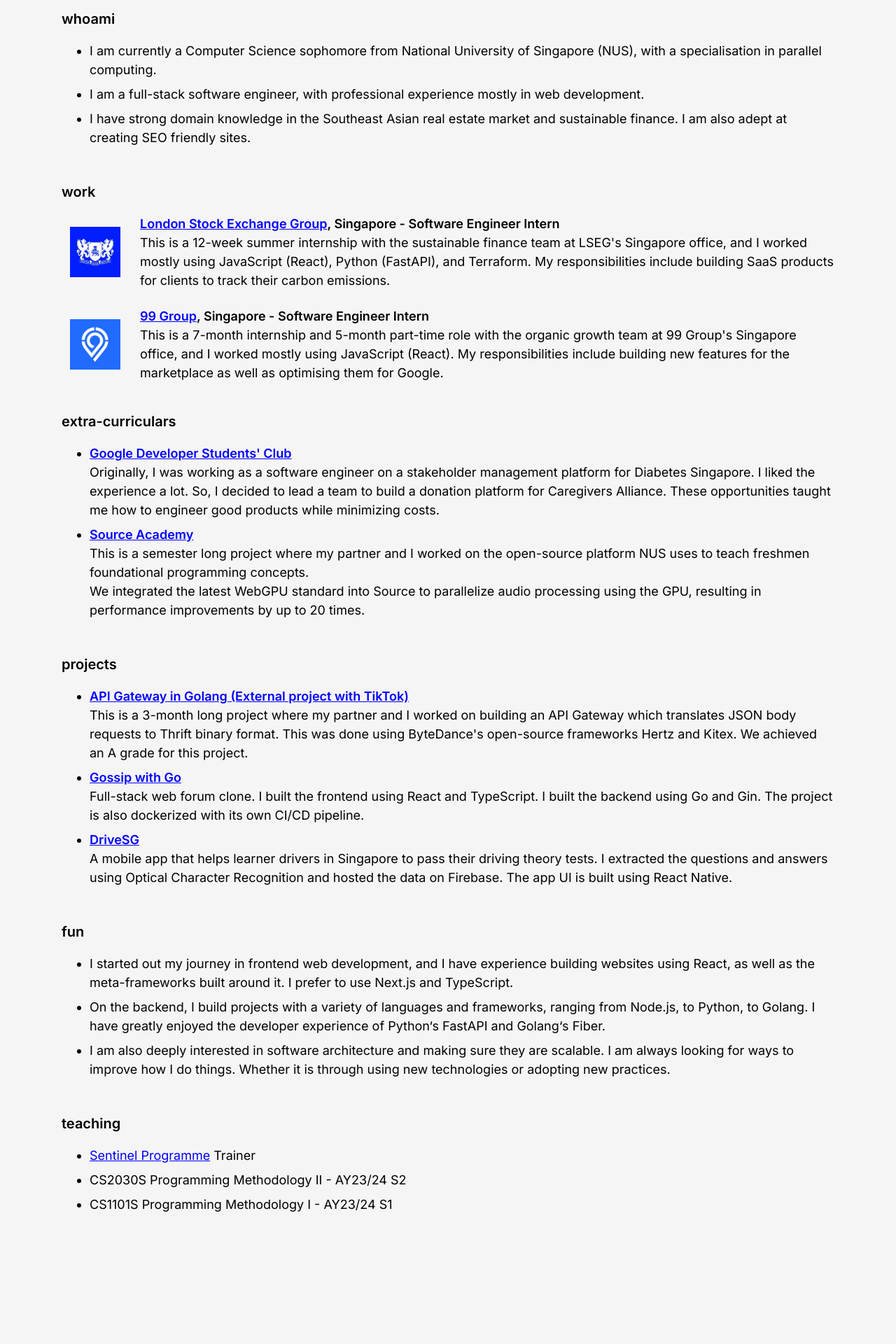
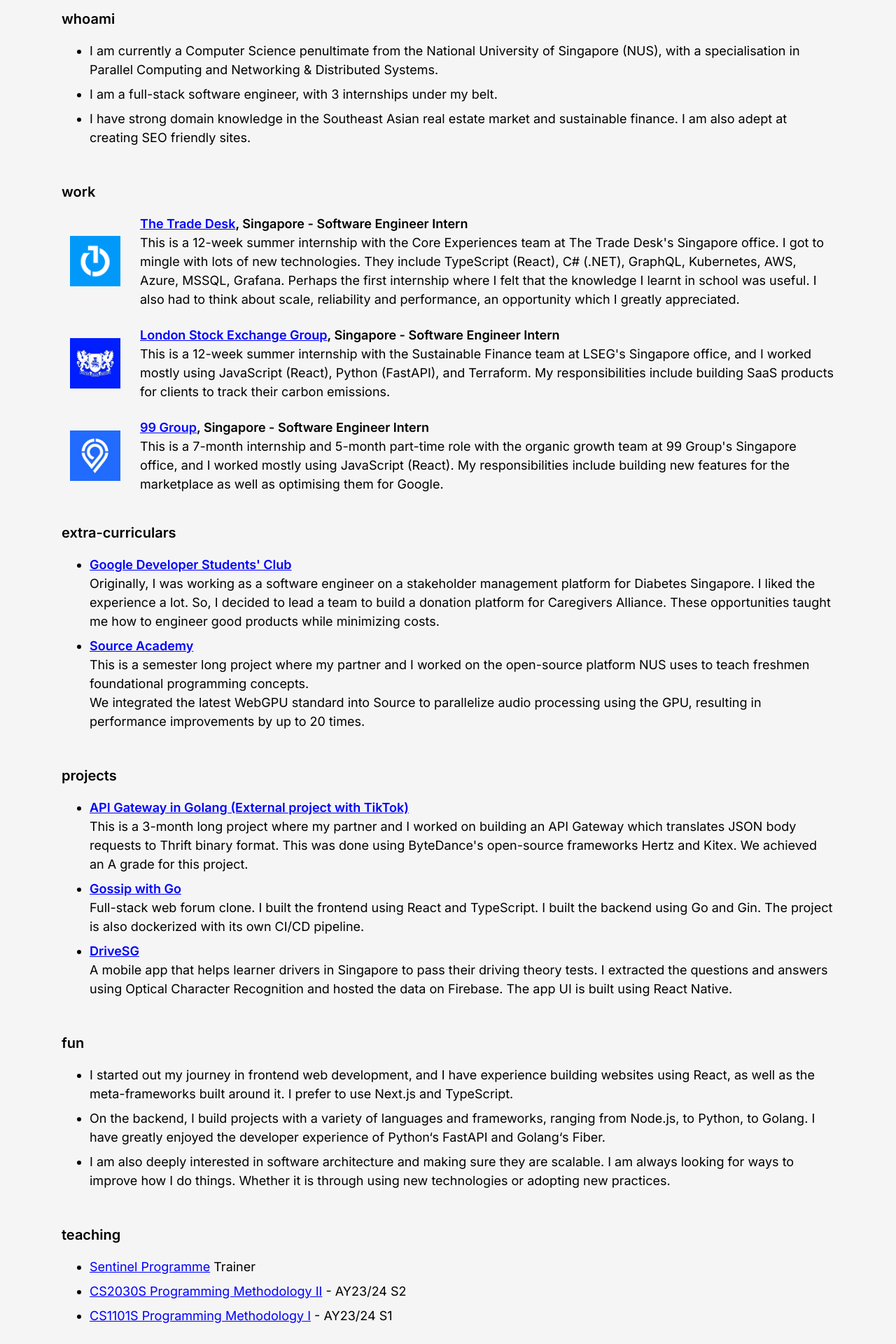
Before and after one commit to jianrong7/website, a Next.js app: page / in a window 1280 px wide. Shown: the part 240-2160 px from the top of the page at 70% size. Before the commit the page ends 2048 px from the top, so only its background shows below. Built offline with nearby package versions, Linux system fonts and the light colour scheme.

Commit message:
summer 2024 update

```diff
--- a/src/app/AboutMe.tsx
+++ b/src/app/AboutMe.tsx
@@ -4,12 +4,12 @@
       <h2 className="mt-6 text-xl font-semibold">whoami</h2>
       <ul>
         <li className="mb-2">
-          I am currently a Computer Science sophomore from National University
-          of Singapore (NUS), with a specialisation in parallel computing.
+          I am currently a Computer Science penultimate from the National
+          University of Singapore (NUS), with a specialisation in Parallel
+          Computing and Networking & Distributed Systems.
         </li>
         <li className="mb-2">
-          I am a full-stack software engineer, with professional experience
-          mostly in web development.
+          I am a full-stack software engineer, with 3 internships under my belt.
         </li>
         <li className="mb-2">
           I have strong domain knowledge in the Southeast Asian real estate
--- a/src/app/Teaching.tsx
+++ b/src/app/Teaching.tsx
@@ -14,9 +14,25 @@
           Trainer
         </li>
         <li className="mb-2">
-          CS2030S Programming Methodology II - AY23/24 S2
+          <a
+            href="https://nusmods.com/courses/CS2030S/programming-methodology-ii"
+            target="_blank"
+            rel="noreferrer noopener"
+          >
+            CS2030S Programming Methodology II
+          </a>{" "}
+          - AY23/24 S2
         </li>
-        <li className="mb-2">CS1101S Programming Methodology I - AY23/24 S1</li>
+        <li className="mb-2">
+          <a
+            href="https://nusmods.com/courses/CS1101S/programming-methodology"
+            target="_blank"
+            rel="noreferrer noopener"
+          >
+            CS1101S Programming Methodology I
+          </a>{" "}
+          - AY23/24 S1
+        </li>
       </ul>
     </>
   );
--- a/src/app/WorkExperience.tsx
+++ b/src/app/WorkExperience.tsx
@@ -5,6 +5,38 @@
     <>
       <h2 className="mt-6 text-xl font-semibold">work</h2>
       <ul className="flex flex-col gap-8 p-0 md:gap-6">
+        <li className="list-none ml-3">
+          <div className="flex flex-col items-center gap-7 md:flex-row">
+            <Image
+              src="/ttd-logo.png"
+              alt="The Trade Desk Logo"
+              width={72}
+              height={72}
+            />
+            <div>
+              <h3 className="font-semibold">
+                <a
+                  href="https://www.thetradedesk.com/"
+                  target="_blank"
+                  rel="noreferrer noopener"
+                >
+                  The Trade Desk
+                </a>
+                , Singapore - Software Engineer Intern
+              </h3>
+              <p>
+                This is a 12-week summer internship with the Core Experiences
+                team at The Trade Desk&apos;s Singapore office. I got to mingle
+                with lots of new technologies. They include TypeScript (React),
+                C# (.NET), GraphQL, Kubernetes, AWS, Azure, MSSQL, Grafana.
+                Perhaps the first internship where I felt that the knowledge I
+                learnt in school was useful. I also had to think about scale,
+                reliability and performance, an opportunity which I greatly
+                appreciated.
+              </p>
+            </div>
+          </div>
+        </li>
         <li className="list-none ml-3">
           <div className="flex flex-col items-center gap-7 md:flex-row">
             <Image src="/lseg.jpeg" alt="LSEG Logo" width={72} height={72} />
@@ -20,7 +52,7 @@
                 , Singapore - Software Engineer Intern
               </h3>
               <p>
-                This is a 12-week summer internship with the sustainable finance
+                This is a 12-week summer internship with the Sustainable Finance
                 team at LSEG&apos;s Singapore office, and I worked mostly using
                 JavaScript (React), Python (FastAPI), and Terraform. My
                 responsibilities include building SaaS products for clients to
```
Also changed, not shown: public/ttd-logo.png (added), 1 other file (tests, documents, lock files or other folders).
